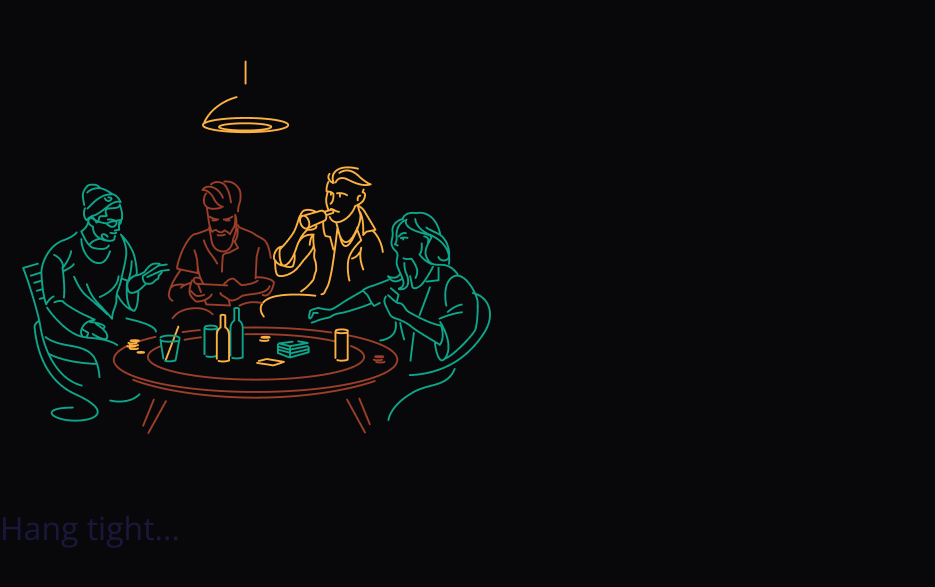
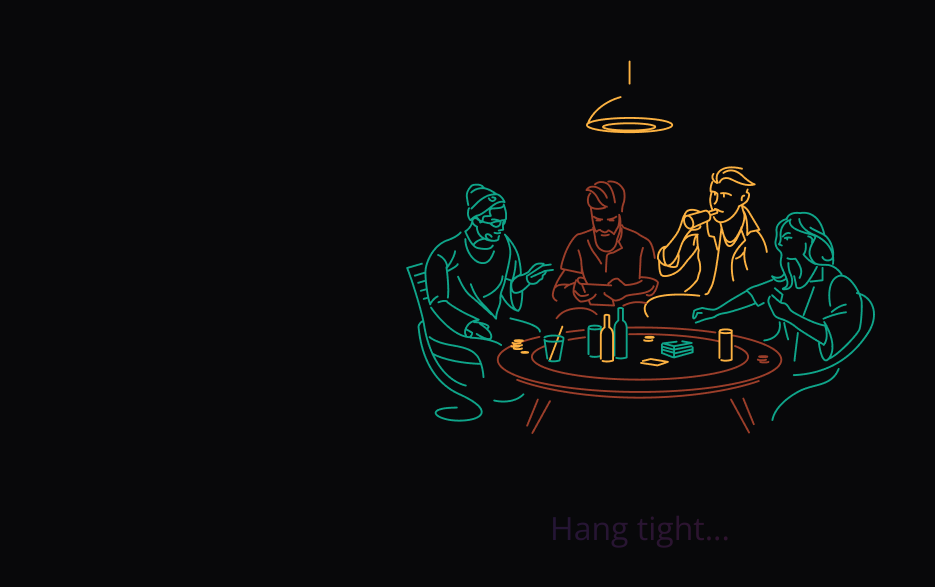
Before and after one commit to zymatopia/zyma, a plain HTML site: page index.html in a window 1280 px wide. Shown: the part 131-718 px from the top of the page, without its empty margins (0-935 px from the left). Drawn offline with nearby package versions, Linux system fonts and the light colour scheme.

Commit message:
Update index.html

```diff
--- a/index.html
+++ b/index.html
@@ -11,8 +11,7 @@
     background-color: #08080a; /* Updated background color */
     color: #fff;
     display: flex;
-    flex-direction: column;
-    justify-content: center;
+    justify-content: center; /* Center contents horizontally */
     align-items: center;
     height: 100vh;
     margin: 0;
@@ -20,6 +19,8 @@
   }
   .animation-container {
     width: 100%;
+    max-width: 600px;
+    text-align: center; /* Center contents horizontally */
     padding: 20px; /* Add padding for better spacing */
   }
   .text {
```
